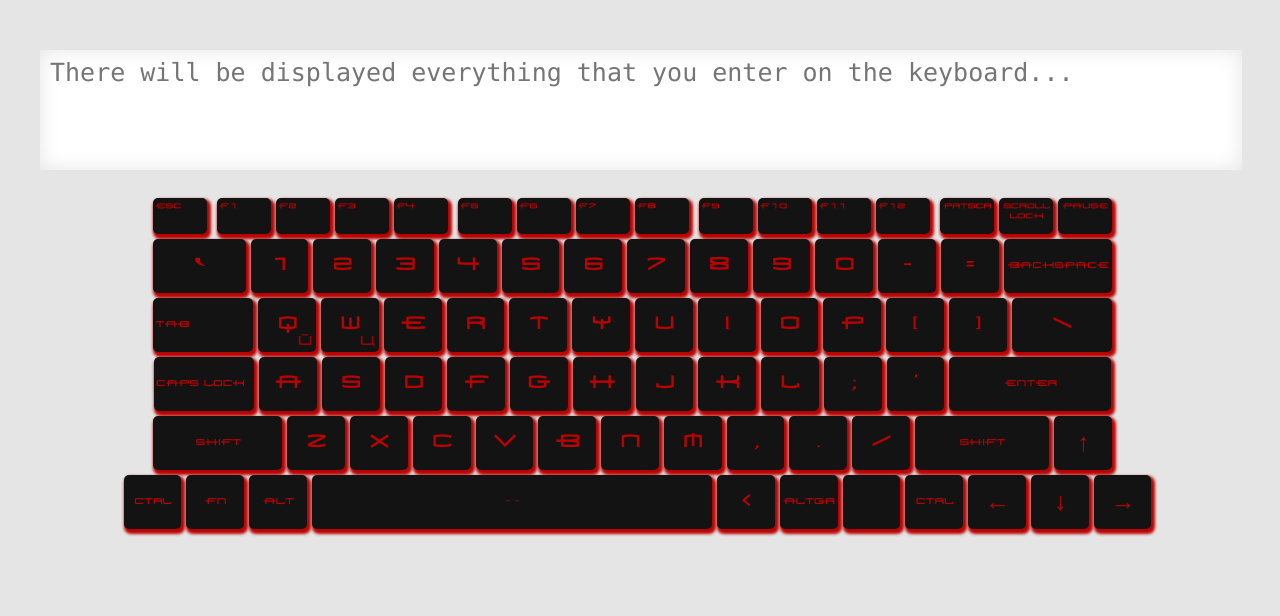
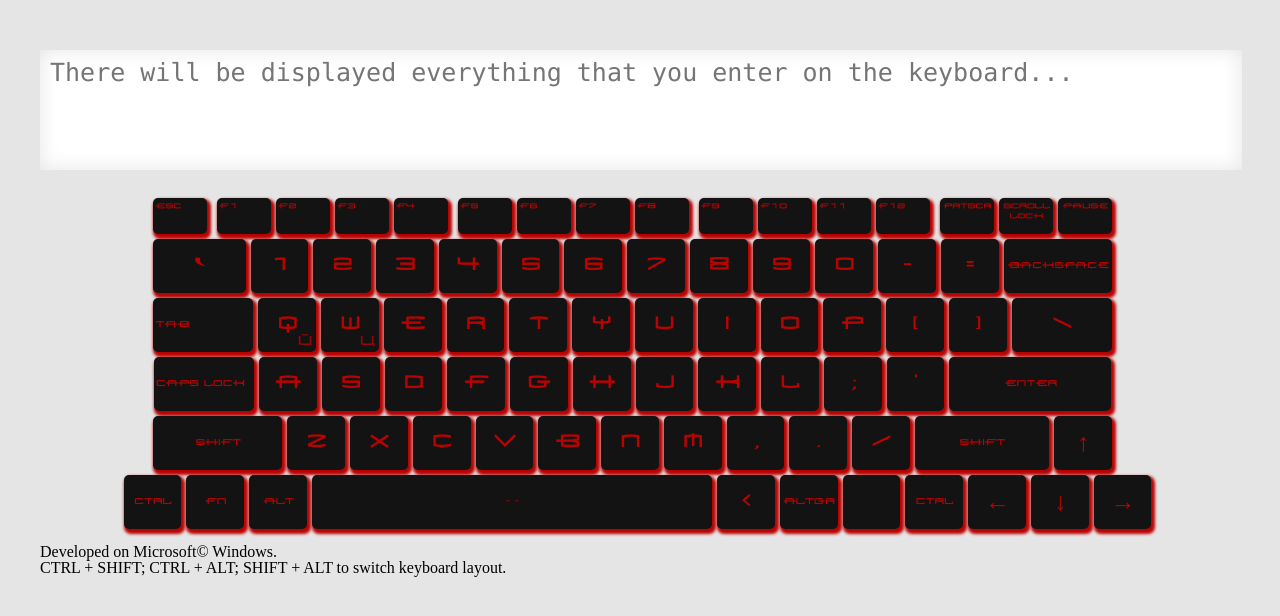
Before and after one commit to Kamikozz/virtual-keyboard, a website: page index.html in a window 1280 px wide. Drawn offline with Linux system fonts and the light colour scheme.

Commit message:
feat: add note about platform and shortkey to switch keyboard layout

```diff
--- a/sass/style.scss
+++ b/sass/style.scss
@@ -63,7 +63,7 @@ body {
   background-color: $secondary-color;
 
   .keyboard {
-    height: 400px;
+    // height: 350px;
     padding: 0 50px;
     background-color: $keyboard-color;
 
@@ -422,19 +422,14 @@ body {
   }
 }
 
-button {
-  display: block;
-  padding: 5px;
+.section-keyboard {
+  &__note {
+    margin-top: 15px;
   }
 
-.btn {
-  width: 125px;
-}
-
-.btn-W {
-}
-
-.section-keyboard .keyboard .key.key-active {
+  .keyboard {
+    .key {
+      &.key-active {
         color: white;
 
         box-shadow: 0px 1px 3px 0px $keyboard-text-color;
@@ -443,10 +438,13 @@ button {
         left: 2px;
       }
 
-.section-keyboard .keyboard .key:hover {
+      &:hover {
         background-color: lighten($keyboard-bg-color, 5%);
       }
 
-.section-keyboard .keyboard .key.key-uppercase {
+      &.key-uppercase {
         font-size: $base-font-size * 3.5;
       }
+    }
+  }
+}
--- a/script.js
+++ b/script.js
@@ -234,7 +234,17 @@ function createTree() {
   const keyboard = createKeyboard();
   sectionKeyboard.append(keyboard);
 
-  // const sectionKeyboard = createSection('section-');
+  const note = document.createElement('div');
+  note.classList.add('section-keyboard__note');
+  const textDeveloped = document.createElement('p');
+  const textSwitchKeyboardLayout = document.createElement('p');
+  textDeveloped.textContent = 'Developed on Microsoft© Windows.';
+  textSwitchKeyboardLayout
+    .textContent = 'CTRL + SHIFT; CTRL + ALT; SHIFT + ALT to switch keyboard layout.';
+
+  note.append(textDeveloped);
+  note.append(textSwitchKeyboardLayout);
+  sectionKeyboard.append(note);
 
   main.append(sectionTextarea.parentElement);
   main.append(sectionKeyboard.parentElement);
@@ -666,3 +676,10 @@ initHandlers();
 // TODO: зажали клавиши и потеряли фокус с браузера на что-то кроме (хз, не фиксится)
 // FIXME: много повторных нажатий клавиш генерируют звук, фу
 // TODO: shift при клике по нему мышкой не должен работать как реальный шифт (то есть не надо его удерживать)
+
+
+// onpagehide
+
+document.addEventListener('onpagehide', () => {
+  console.log('Lol');
+});
```
Also changed, not shown: css/style.css. Lines whose indentation alone changed are shown as unchanged.
